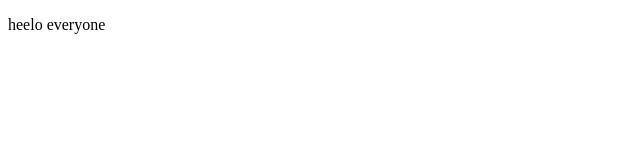
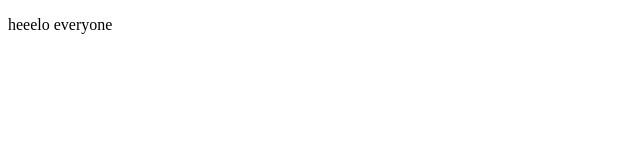
Before and after one commit to meazazel/Event_Organizer, a plain HTML site: page meazi.html in a window 1280 px wide. Shown: the full height of the page, 0-640 px from the left. Drawn offline with Linux system fonts and the light colour scheme.

Commit message:
First change

```diff
--- a/meazi.html
+++ b/meazi.html
@@ -6,6 +6,6 @@
     <title>Document</title>
 </head>
 <body>
-    <p>heelo everyone</p>
+    <p>heeelo everyone</p>
 </body>
 </html>
```
